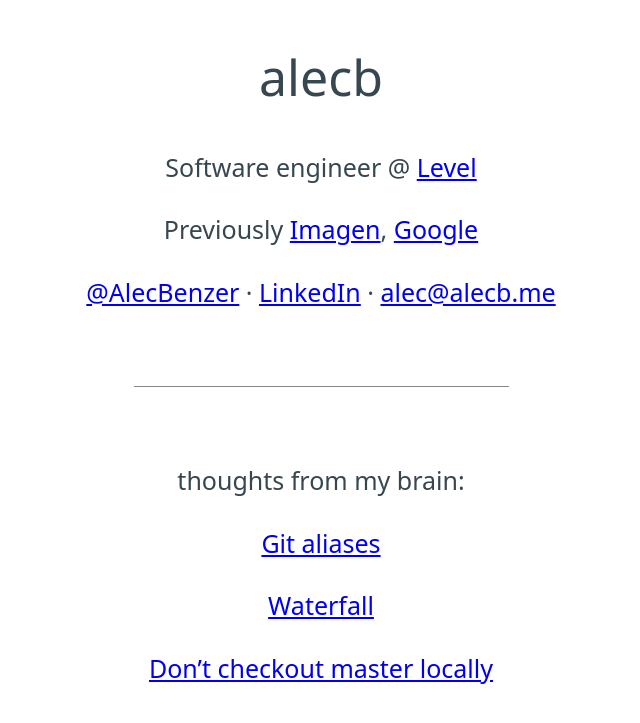
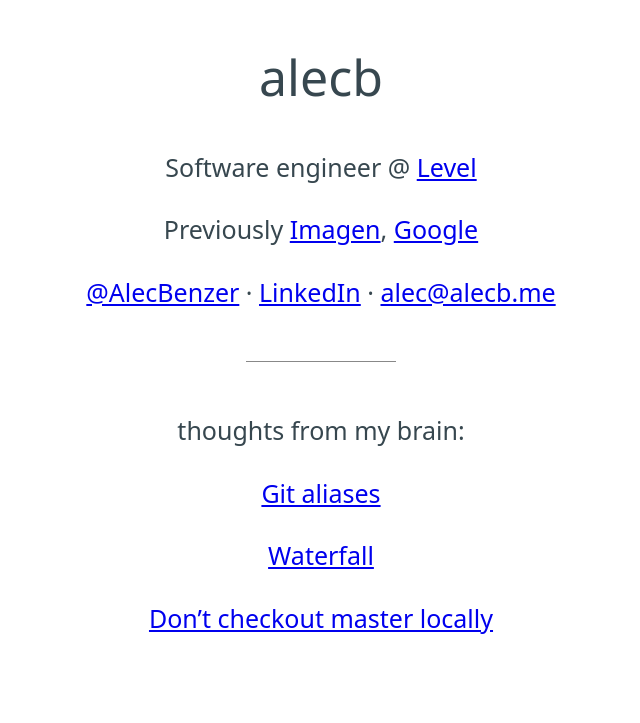
Before and after one commit to AlecBenzer/alecbenzer.github.com, a Jekyll site: the page built from index.md, in a window 1280 px wide. Shown: the top 723 px of the page, without its empty margins (319-959 px from the left). Built offline with Jekyll 4.4.1, drawn with Linux system fonts in a browser that asks for light colours.

Commit message:
Shorter hr on index

```diff
--- a/css/style.css
+++ b/css/style.css
@@ -3,8 +3,17 @@ hr {
   margin-top: 3em;
   border: 0;
   border-top: 1px solid #888;
+
   width: 50%;
-  margin-left: 25%;
+  margin-left: 25%; /* (100% - 50%) / 2 */
+}
+
+hr.short {
+  margin-bottom: 2em;
+  margin-top: 2em;
+
+  width: 20%;
+  margin-left: 40%; /* (100% - 20%) / 2 */
 }
 
 img,
--- a/index.md
+++ b/index.md
@@ -12,6 +12,7 @@ Previously [Imagen](https://imagen.ai), [Google](https://google.com/about)
 [@AlecBenzer](https://twitter.com/AlecBenzer) · [LinkedIn](https://www.linkedin.com/in/alecbenzer/) · <alec@alecb.me>
 
 ---
+{: .short}
 
 thoughts from my brain:
 
```
